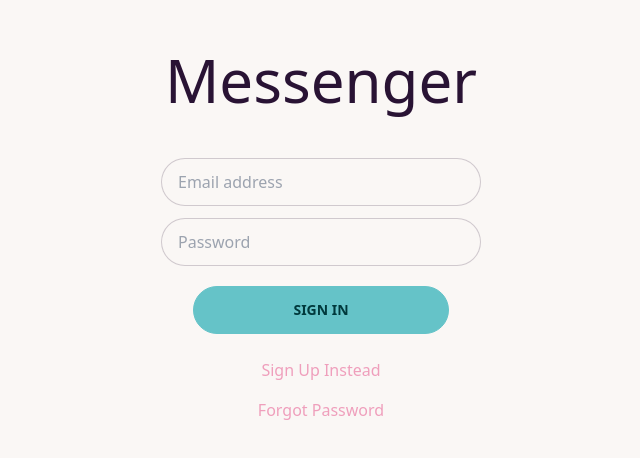
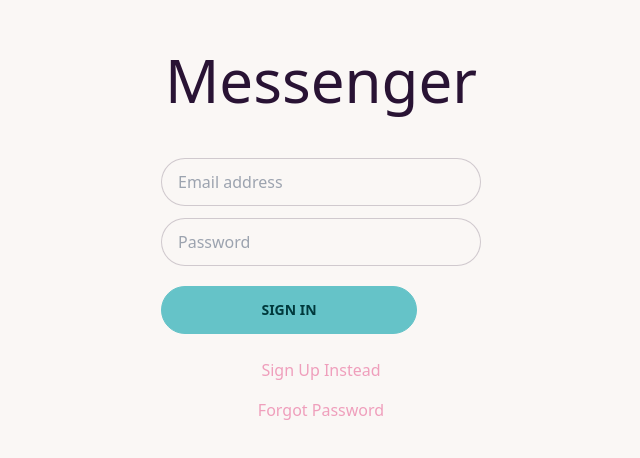
Before and after one commit to chasingtherain/messenger, a React (Create React App) app: page /sign-in in a window 1280 px wide. Shown: the part 158-616 px from the top of the page, without its empty margins (319-959 px from the left). Built offline with nearby package versions, Linux system fonts and the light colour scheme.

Commit message:
refactored sign in page

```diff
--- a/src/pages/Signin.js
+++ b/src/pages/Signin.js
@@ -4,6 +4,7 @@ import {toast } from 'react-toastify';
 import 'react-toastify/dist/ReactToastify.css'
 import { useNavigate } from 'react-router-dom';
 import {GoogleButton} from 'react-google-button'
+import axios from 'axios';
 
 function SignIn() {
     // const {dispatch, googleLoading, loginWithGoogleRedirect} = useAuthContext()
@@ -12,17 +13,39 @@ function SignIn() {
     const [error, setError] = useState("")
     const navigate = useNavigate()
 
+    const validateSignIn = async (e) => {
+        e.preventDefault()
+        try {
+            console.log(userEmail,userPassword)
+            const userInfo = {email: userEmail, password: userPassword}
+            console.log(JSON.stringify(userInfo))
+            const res = await axios({
+                method: 'get',
+                url: "http://api.sideprojectschool.com:3000/api/user/login",
+                data: JSON.stringify(userInfo),
+                headers: {"Content-type": "application/json; charset=UTF-8"}
+            });
+            console.log(res)
+
+            if(res.status === 200) navigate('/')
+        } catch (err) {
+            console.log(err)
+            console.log(err.response.data)
+            setError(err)
+        }
+    }
+
     return (
     <div>
         <div className="flex flex-col w-full border-opacity-50">
             <div className="grid card rounded-box place-items-center mt-40">
                 <h1 className='text-6xl my-12'>Messenger</h1>
-                <div className="form-control w-full max-w-xs">
+                <form className="form-control w-full max-w-xs" onSubmit={validateSignIn}>
                     <input type="text" placeholder="Email address" className="input input-bordered w-full max-w-xs" onChange={(event) => setUserEmail(event.target.value)}/>
                     <input type="password" placeholder="Password" className="input input-bordered w-full max-w-xs my-3" onChange={(event) => setUserPassword(event.target.value)}/>
-                </div>
+                    <button type="submit" className='btn btn-primary btn-wide my-2'>Sign In</button>
+                </form>
                 {/* <button className={`btn btn-wide btn-primary my-2 ${signUpBtnLoading}`} onClick={signUpWithEmail}>SIGN UP</button> */}
-                <button className='btn btn-primary btn-wide my-2'>Sign In</button>
                 {error && <p className='text-red-400'>{error}</p>}
                 <Link to="/sign-up" className='text-secondary mt-4'>Sign Up Instead</Link>
                 <Link to="/forgot-password" className='text-secondary mt-4'>Forgot Password</Link>
```
